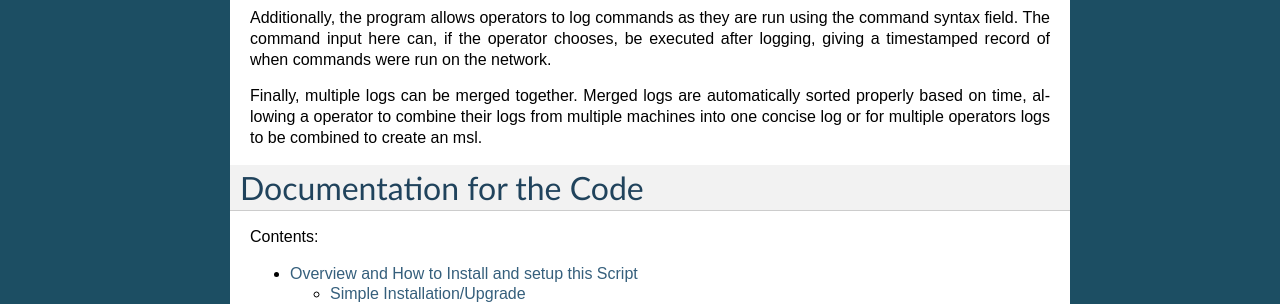
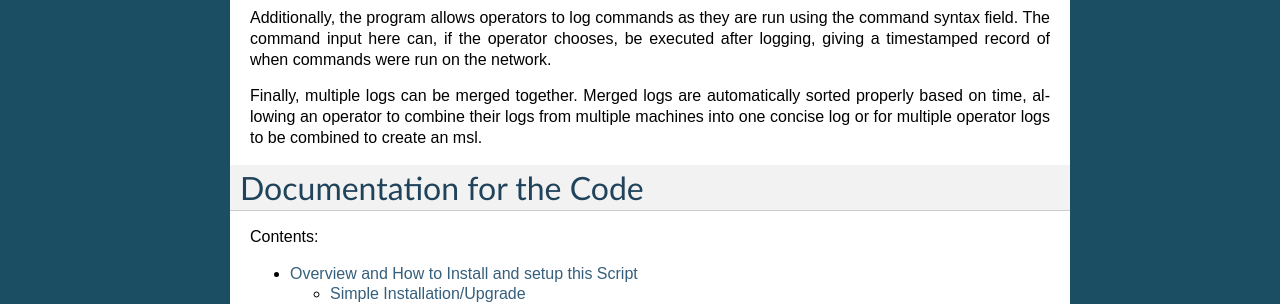
Before and after one commit to Denegal/Opslog, a Sphinx documentation site: the page built from docs/User_Guide.rst, in a window 1280 px wide. Shown: the part 460-764 px from the top of the page. Built offline with Sphinx 7.4.7, drawn with Linux system fonts in a browser that asks for light colours.

Commit message:
fixed typo in Documentation

```diff
--- a/docs/User_Guide.rst
+++ b/docs/User_Guide.rst
@@ -34,8 +34,8 @@
 network.
 
 Finally, multiple logs can be merged together. Merged logs are automatically sorted
-properly based on time, allowing a operator to combine their logs from multiple
-machines into one concise log or for multiple operators logs to be combined to
+properly based on time, allowing an operator to combine their logs from multiple
+machines into one concise log or for multiple operator logs to be combined to
 create an msl.
 
 
```
